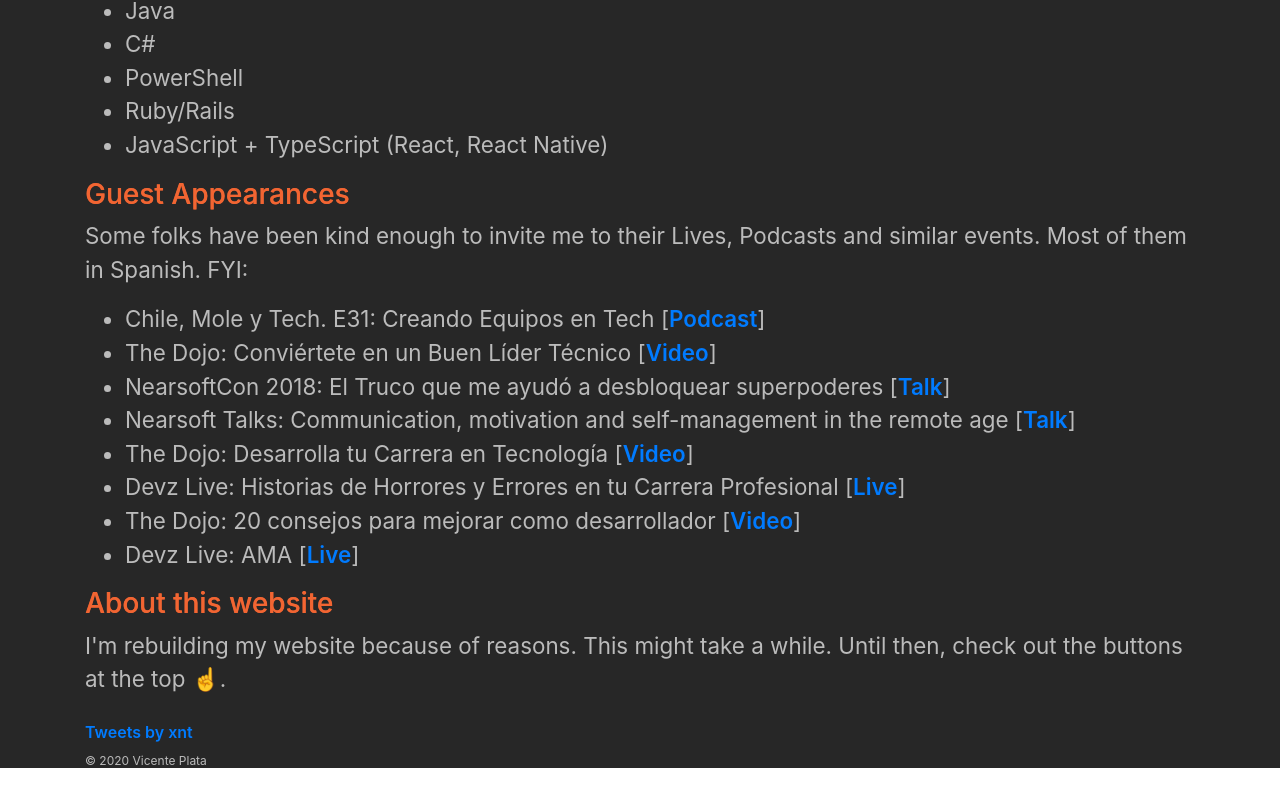
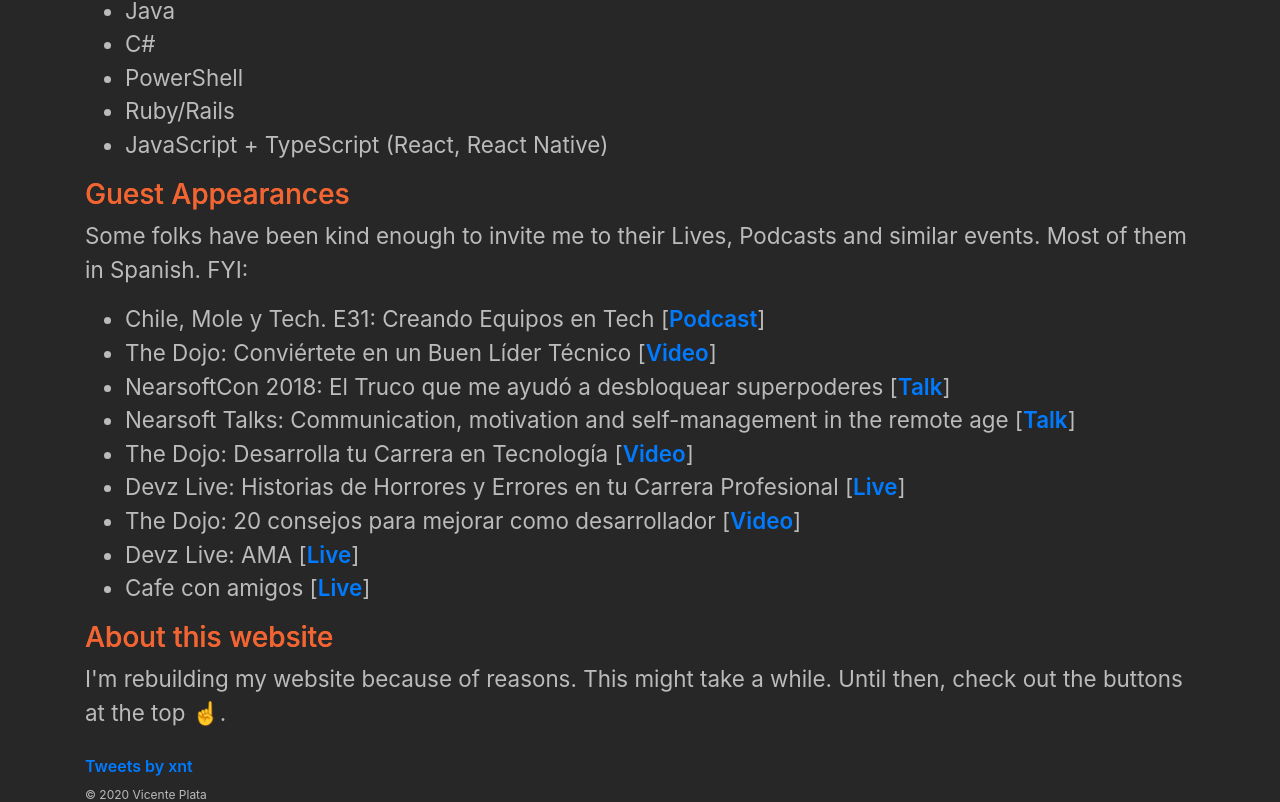
Before and after one commit to xnt/xnt.github.io, a React (Create React App) app: page /#/ in a window 1280 px wide. Shown: the part 1003-1805 px from the top of the page. Before the commit the page ends 1771 px from the top, so only its background shows below. Built offline with nearby package versions, Linux system fonts and the light colour scheme.

Commit message:
☕  add cafe con amigos

```diff
--- a/src/guest-appearances.ts
+++ b/src/guest-appearances.ts
@@ -27,4 +27,6 @@
     "Video", "The Dojo: 20 consejos para mejorar como desarrollador"),
   new Appearance("https://www.facebook.com/DevzCommunity/videos/2706211403001621",
     "Live", "Devz Live: AMA"),
+  new Appearance("https://www.youtube.com/watch?v=AvtHJjXAFkQ",
+    "Live", "Cafe con amigos"),
 ];
```
